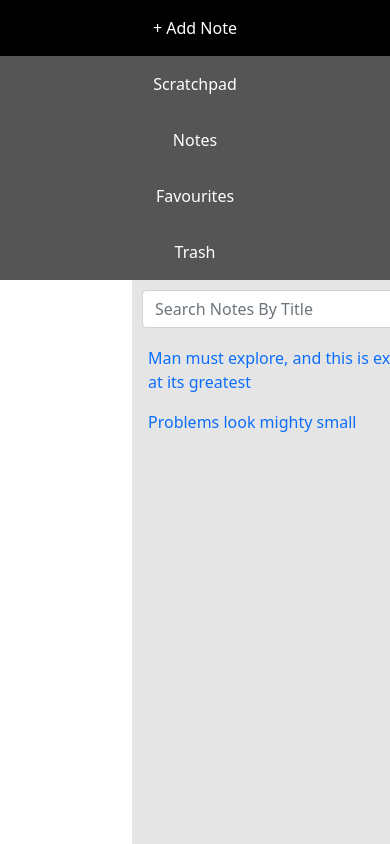
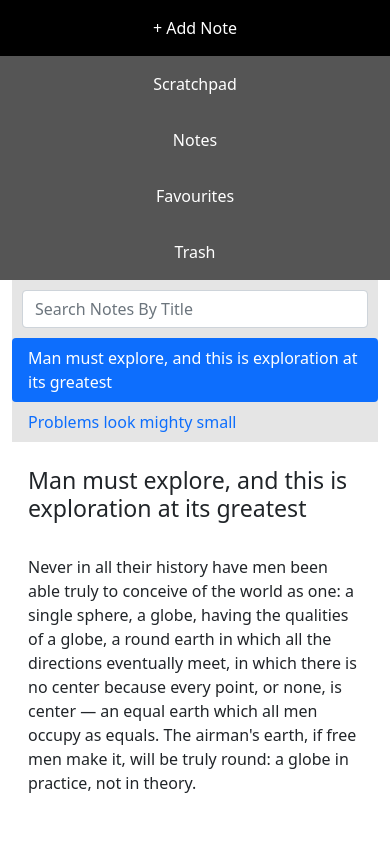
Before and after one commit to SiamAnzir/react-keep-notes, a React (Create React App) app: page / in a window 390 px wide. Shown: the top 844 px of the page. Built offline with nearby package versions, Linux system fonts and the light colour scheme.

Commit message:
[Modified] App.css

```diff
--- a/src/App.css
+++ b/src/App.css
@@ -58,16 +58,18 @@
 .mainContent{
   margin-left: 250px;
   padding: 1px 16px;
-  height: 1000px;
+  position: relative;
+  min-height: 100vh;
 }
 
 div.content {
   margin-left: 480px;
   width: fit-content;
   padding: 1px 16px;
-  height: 1000px;
-  position: fixed;
+  position: relative;
+  min-height: 100vh;
   overflow: auto;
+
 }
 
 .noteTab {
@@ -87,6 +89,12 @@ div.content {
   }
   .sidebar a {float: left;}
   div.content {margin-left: 0;}
+  .noteTab {
+    width: 100%;
+    height: auto;
+    position: relative;
+    margin-left: 0;
+  }
 }
 
 @media screen and (max-width: 400px) {
--- a/src/components/Notes.js
+++ b/src/components/Notes.js
@@ -8,7 +8,7 @@ const Notes = () => {
     const noteTab = notes.length > 0 ? (
         notes.map(note => (
             <>
-                <Nav variant="pills" className="flex-column">
+                <Nav variant="pills" className="flex-column" key={note.id}>
                     <Nav.Item>
                         <Nav.Link eventKey={note.id}>{note.title}</Nav.Link>
                     </Nav.Item>
@@ -18,10 +18,10 @@ const Notes = () => {
     ) : (
         <div></div>
     );
-    const allNotes = notes.length > 0 ? (
+    const viewNotes = notes.length > 0 ? (
         notes.map(note => (
             <>
-                <Tab.Content>
+                <Tab.Content key={note.id}>
                     <Tab.Pane eventKey={note.id}>
                         <h3>{note.title}</h3>
                         <br/>
@@ -35,7 +35,7 @@ const Notes = () => {
     );
     return(
         <Container>
-            <Tab.Container id="left-tabs-example" defaultActiveKey="first">
+            <Tab.Container id="left-tabs-example" defaultActiveKey={notes[0].id}>
                 <div className="noteTab">
                     <Col>
                         <Form inline style={{padding: 10}}>
@@ -49,8 +49,9 @@ const Notes = () => {
                     </Col>
                 </div>
                 <div className="content">
+                    <br/>
                     <Col sm={9}>
-                        {allNotes}
+                        {viewNotes}
                     </Col>
                 </div>
             </Tab.Container>
```
